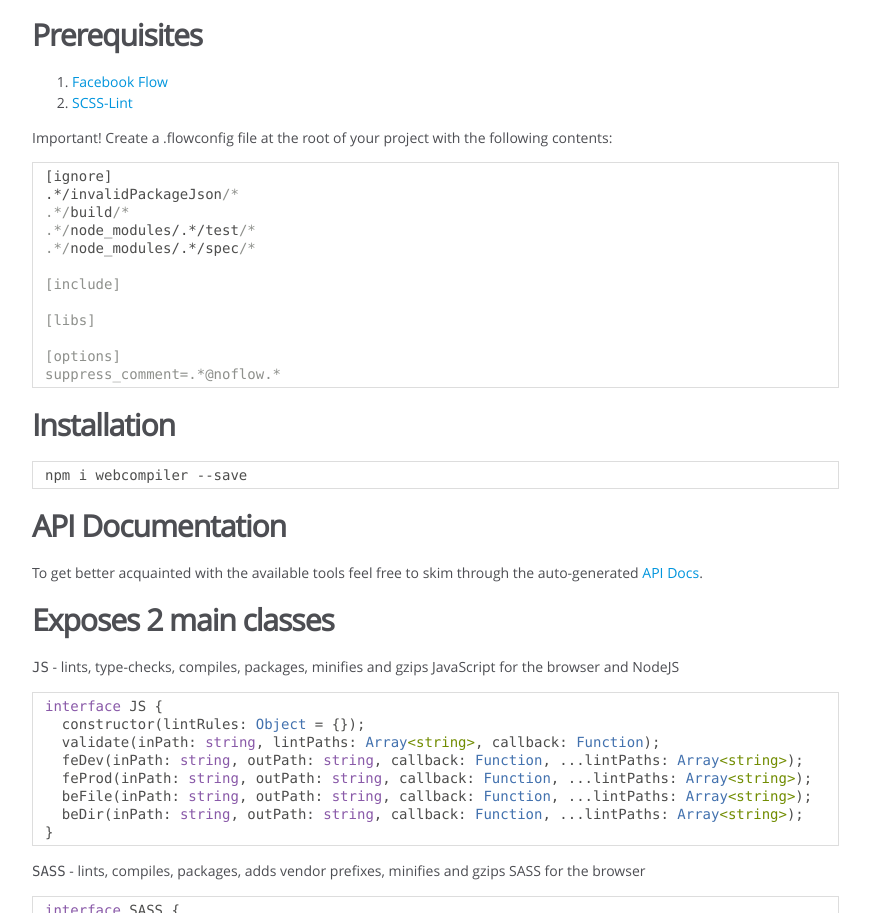
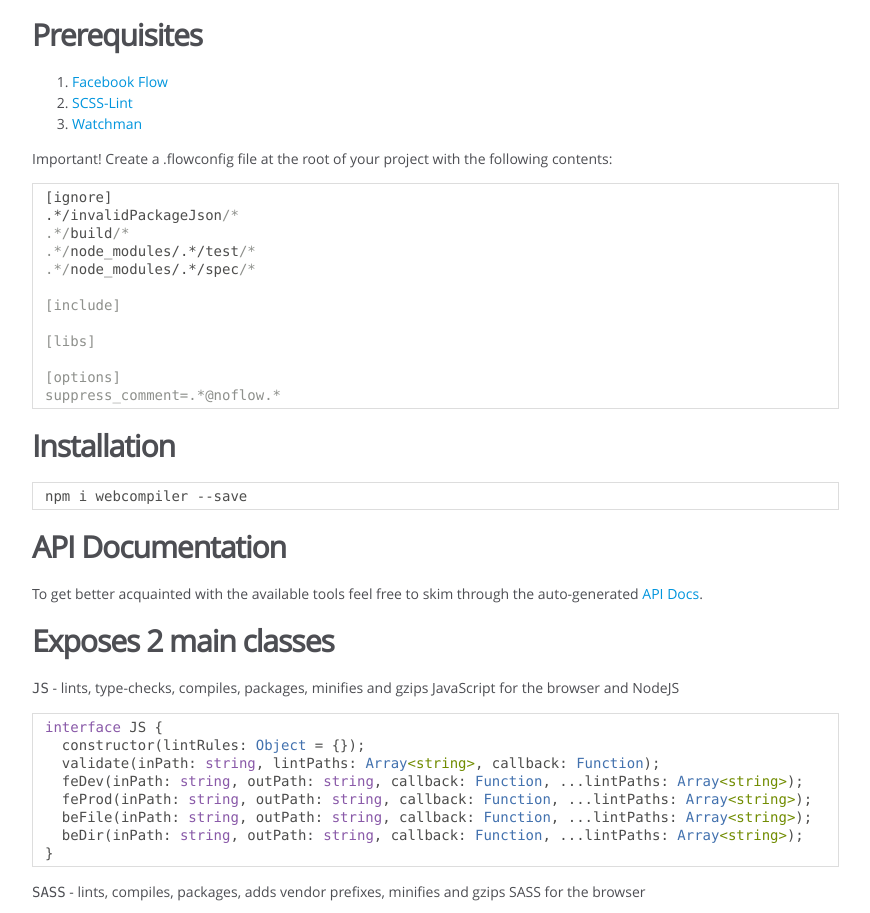
Before and after one commit to thealjey/webcompiler, a website: page docs/index.html in a window 1280 px wide. Shown: the part 1506-2419 px from the top of the page, without its empty margins (0-870 px from the left). Drawn offline with Linux system fonts and the light colour scheme.

Commit message:
[added] updated readme to include a mention about the Watchman requirement

```diff
--- a/docs/index.html
+++ b/docs/index.html
@@ -56,6 +56,7 @@ NodeJS; lint, compile, auto-prefix, minify and gzip SASS.</em></p>
 <h3>Prerequisites</h3><ol>
 <li><a href="http://flowtype.org/">Facebook Flow</a></li>
 <li><a href="https://github.com/brigade/scss-lint">SCSS-Lint</a></li>
+<li><a href="https://facebook.github.io/watchman/">Watchman</a></li>
 </ol>
 <p>Important! Create a .flowconfig file at the root of your project with the following contents:</p>
 <pre class="prettyprint source"><code>[ignore]
```
Also changed, not shown: README.md.
